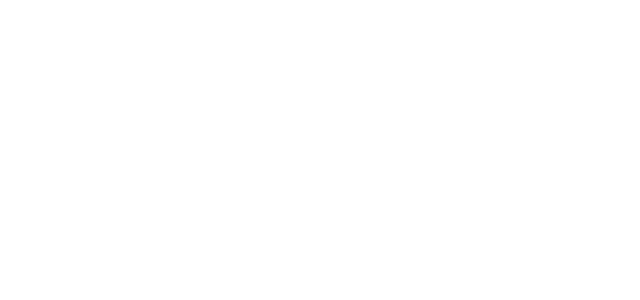
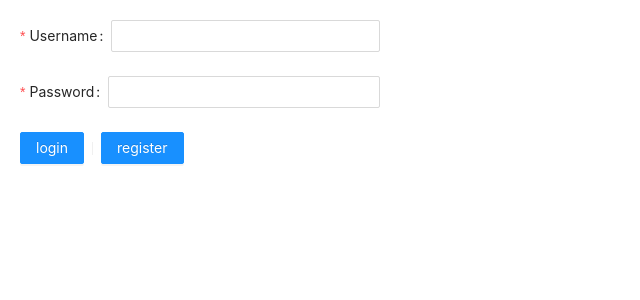
Before and after one commit to mywebc/le-cms-front, a React (Create React App) app: page /auth in a window 1280 px wide. Shown: the top 300 px of the page, without its empty margins (0-640 px from the left). Built offline with nearby package versions, Linux system fonts and the light colour scheme.

Commit message:
fix: upgrade react-router-dom

```diff
--- a/package.json
+++ b/package.json
@@ -11,11 +11,12 @@
     "@types/react-dom": "^17.0.0",
     "@types/react-router-dom": "^5.1.8",
     "antd": "^4.16.9",
+    "history": "^5.0.0",
     "http-proxy-middleware": "^2.0.1",
     "node-sass": "^6.0.1",
     "react": "^17.0.2",
     "react-dom": "^17.0.2",
-    "react-router-dom": "^5.2.0",
+    "react-router-dom": "^6.0.0-beta.0",
     "react-scripts": "4.0.3",
     "typescript": "^4.1.2",
     "web-vitals": "^1.0.1"
--- a/src/api/auth.ts
+++ b/src/api/auth.ts
@@ -5,3 +5,8 @@ import { post } from './../utils/request'
  * 请求登录接口
  */
 export const apiPostLogin = (params: AuthRequestType) => post(`/api/auth/login`, params)
+
+/**
+ * 注册接口
+ */
+export const apiPostRegister = (params: AuthRequestType) => post(`/api/auth/register`, params)
--- a/src/index.tsx
+++ b/src/index.tsx
@@ -1,18 +1,13 @@
 import React from 'react'
 import ReactDOM from 'react-dom'
-import { Switch, BrowserRouter, Route, Redirect } from 'react-router-dom'
-import { Login } from './pages/auth/login'
-import "./App.css"
-import { Home } from './pages/home'
+import { BrowserRouter } from 'react-router-dom'
+import './App.css'
+import RenderRouter from './routes'
 
 ReactDOM.render(
   <React.StrictMode>
     <BrowserRouter>
-      <Switch>
-        <Route exact path="/" render={() => <Redirect to="/login" />} />
-        <Route exact path="/login" component={Login} />
-        <Route exact path="/home" component={Home} />
-      </Switch>
+      <RenderRouter />
     </BrowserRouter>
   </React.StrictMode>,
   document.getElementById('root')
--- /dev/null
+++ b/src/interface/routes.ts
@@ -0,0 +1,10 @@
+import { ReactChild } from 'react'
+
+export type ListNode = {
+  path: string
+  auth?: boolean
+  element?: ReactChild
+  children?: ListNode[]
+}
+
+export type RouteListType = ListNode[]
--- a/src/pages/auth/login.tsx
+++ b/src/pages/auth/login.tsx
@@ -1,22 +1,32 @@
 import React, { memo } from 'react'
-import { Button, Form, Input } from 'antd'
+import { Button, Divider, Form, Input, message } from 'antd'
 import './login.scss'
-import { apiPostLogin } from '../../api/auth'
+import { apiPostLogin, apiPostRegister } from '../../api/auth'
+import { useNavigate } from 'react-router-dom'
 
 export const Login: React.FC = memo(() => {
-  const onFinish = async (values: any) => {
-    console.log('Success:', values)
+  const [form] = Form.useForm()
+  const navigate = useNavigate()
+
+  const handleLogin = async () => {
+    const values = form.getFieldsValue()
     const data = await apiPostLogin(values)
     console.log('data', data)
+    if (data.data.status) {
+      message.success('登录成功')
+      navigate('/home')
+    }
   }
 
-  const onFinishFailed = (errorInfo: any) => {
-    console.log('Failed:', errorInfo)
+  const handleRegister = async () => {
+    const values = form.getFieldsValue()
+    const data = await apiPostRegister(values)
+    console.log('data', data)
   }
 
   return (
     <div className="login_wrapper">
-      <Form name="basic" onFinish={onFinish} onFinishFailed={onFinishFailed}>
+      <Form name="basic" form={form}>
         <Form.Item
           label="Username"
           name="username"
@@ -30,14 +40,16 @@ export const Login: React.FC = memo(() => {
           name="password"
           rules={[{ required: true, message: 'Please input your password!' }]}
         >
-          <Input.Password />
+          <Input />
         </Form.Item>
 
-        <Form.Item wrapperCol={{ offset: 8, span: 16 }}>
-          <Button type="primary" htmlType="submit">
-            Submit
-          </Button>
-        </Form.Item>
+        <Button type="primary" onClick={handleLogin}>
+          login
+        </Button>
+        <Divider type="vertical" />
+        <Button type="primary" onClick={handleRegister}>
+          register
+        </Button>
       </Form>
     </div>
   )
--- /dev/null
+++ b/src/routes/index.tsx
@@ -0,0 +1,19 @@
+import React from 'react'
+import { useRoutes } from 'react-router-dom'
+import { RouteListType } from '../interface/routes'
+import { Login } from '../pages/auth/login'
+import { Home } from '../pages/home'
+
+const routeList: RouteListType = [
+  {
+    path: '/auth',
+    element: <Login />
+  },
+  {
+    path: `/home`,
+    element: <Home />
+  }
+]
+
+// eslint-disable-next-line
+export default () => useRoutes(routeList)
```
Also changed, not shown: src/App.tsx (deleted, +0 -16 lines), 1 other file (tests, documents, lock files or other folders).
